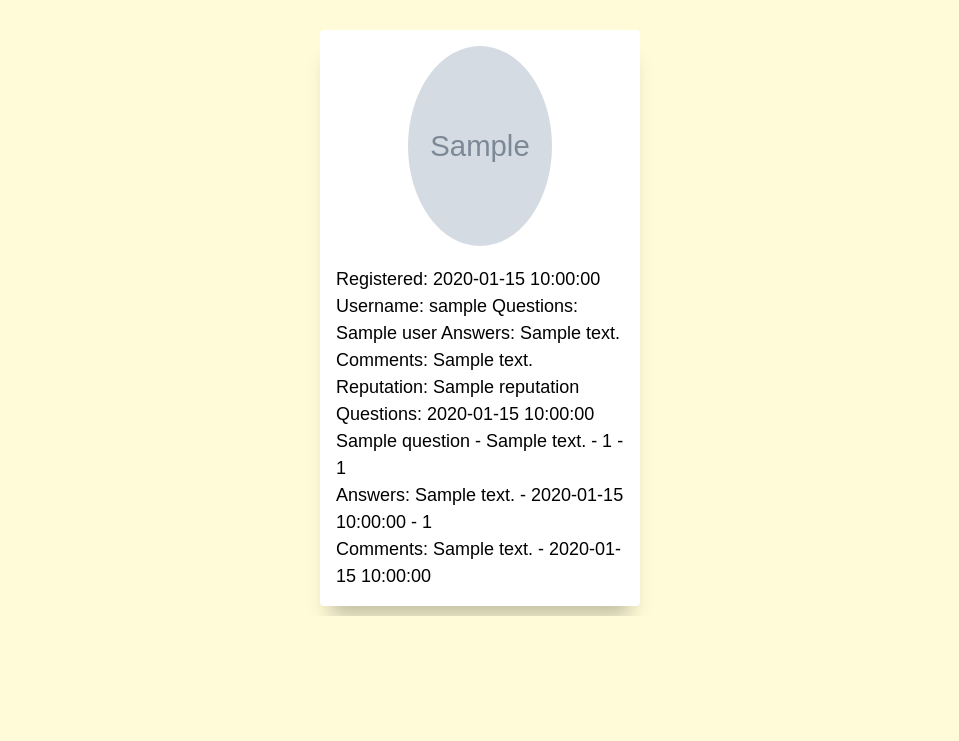
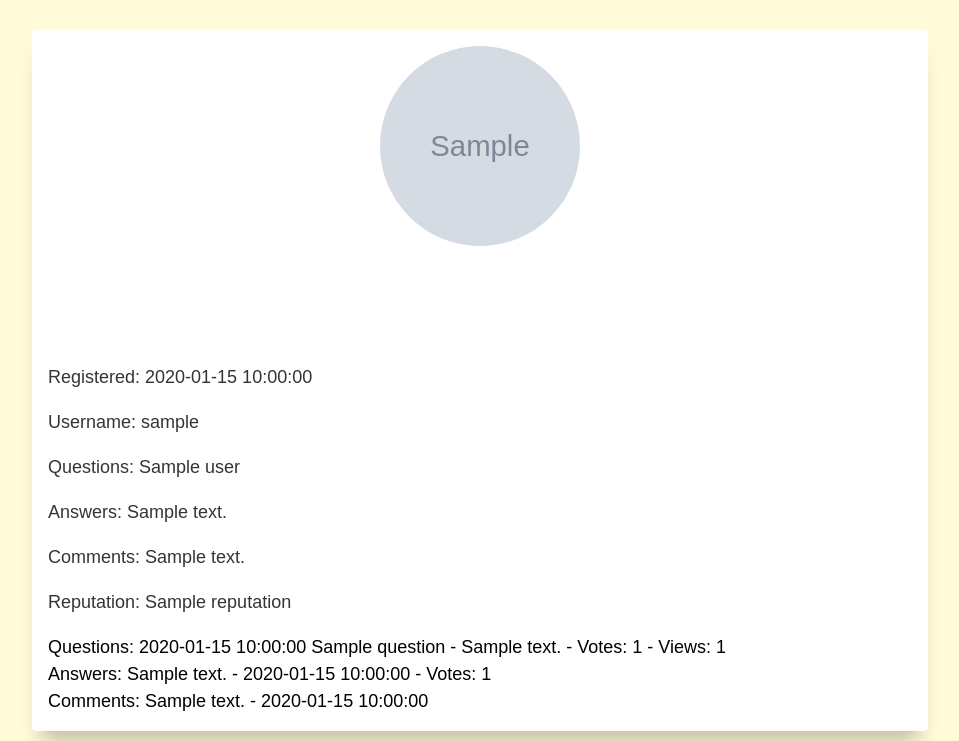
Before and after one commit to CodecoolGlobal/ask-mate-3-python-traumcode, a Flask app: page /user/1 in a window 1280 px wide. Shown: the part 201-942 px from the top of the page, without its empty margins (160-1119 px from the left). Before the commit the page ends 817 px from the top, so only its background shows below. Run offline with Flask 2, Linux system fonts and the light colour scheme; the visitor is signed in with stand-in values (Sample User, id 1); grey boxes marked "Sample" are stand-in pictures; a database or web service that is not in the repository returns one stand-in record (values such as "Sample title"); some libraries are stand-ins or nearby versions.

Commit message:
Finished a little stylin'

```diff
--- a/static/style.css
+++ b/static/style.css
@@ -332,6 +332,7 @@ figure {
     height: 50px;
     border-radius: 50%;
 }
+
 .profile-avatar {
     vertical-align: middle;
     width: 200px;
@@ -344,6 +345,14 @@ figure {
     margin-left: auto;
     margin-right: auto;
     width: 50%;
+    text-align: center;
+}
+
+.box-card-profile {
+    margin: 0 auto;
+    width: 70%;
+    text-align: left;
+    line-height: 1.5;
 }
 
 .main-card-profile {
@@ -356,14 +365,18 @@ figure {
 
 .main-card-profile > .copilul {
     overflow: hidden;
-    width: 50%;
+    width: 100%;
     background-color: white;
     padding: 1rem;
     margin: 10px auto;
     border-radius: 0.25rem;
     box-shadow: 0 20px 20px -10px rgba(0,0,0,0.25);
+    line-height: 1.5;
+}
+
+.profile-details-card {
     text-align: left;
-    line-height: 1.5;
+    padding-top: 80px;
 }
 
 /* Color Theme Swatches in Hex */
--- a/templates/show-profile.html
+++ b/templates/show-profile.html
@@ -6,7 +6,7 @@
 
 
 {% block body %}
-    <div class="box">
+    <div class="box-card-profile">
         <div class="main-card-profile">
             <div class="copilul">
                 {% for details in show_details %}
@@ -19,26 +19,25 @@
                     {% else %}
                         <figure></figure>{% endif %}
                     <div class="profile-details-card">
-                        Registered: {{ details.registration_date }}
-                        Username: {{ details.username }}
-                        Questions: {{ details.asked_question }}
-                        Answers: {{ details.answers }}
-                        Comments: {{ details.comments }}
-                        Reputation: {{ details.reputation }}
+                        <p>Registered: {{ details.registration_date }}</p>
+                        <p>Username: {{ details.username }}</p>
+                        <p>Questions: {{ details.asked_question }}</p>
+                        <p>Answers: {{ details.answers }}</p>
+                        <p>Comments: {{ details.comments }}</p>
+                        <p>Reputation: {{ details.reputation }}</p>
                     </div>
                 {% endfor %}
                 <div class="profile-questions-answers-comments-card">
                     Questions:
                     {% for question in questions %}
                         {{ question.submission_time }}
-                        {{ question.title }} - {{ question.message }} - {{ question.vote_number }} -
-                        {{ question.view_number }}
+                        {{ question.title }} - {{ question.message }} - Votes: {{ question.vote_number }} - Views: {{ question.view_number }}
                     {% endfor %}
                 </div>
                 <div class="profile-questions-answers-comments-card">
                     Answers:
                     {% for answer in answers %}
-                        {{ answer.message }} - {{ answer.submission_time }} - {{ answer.vote_number }}
+                        {{ answer.message }} - {{ answer.submission_time }} - Votes: {{ answer.vote_number }}
                     {% endfor %}
                 </div>
                 <div class="profile-questions-answers-comments-card">
```
Also changed, not shown: static/images/221f81db-62a0-47cd-a98c-818626322ecbScreenshot_from_2020-11-13_19-58-48.png (added), static/images/601e5222-8a1c-4d14-a0e3-5945aee746d9Screenshot_from_2020-08-21_00-43-35.png (added).
